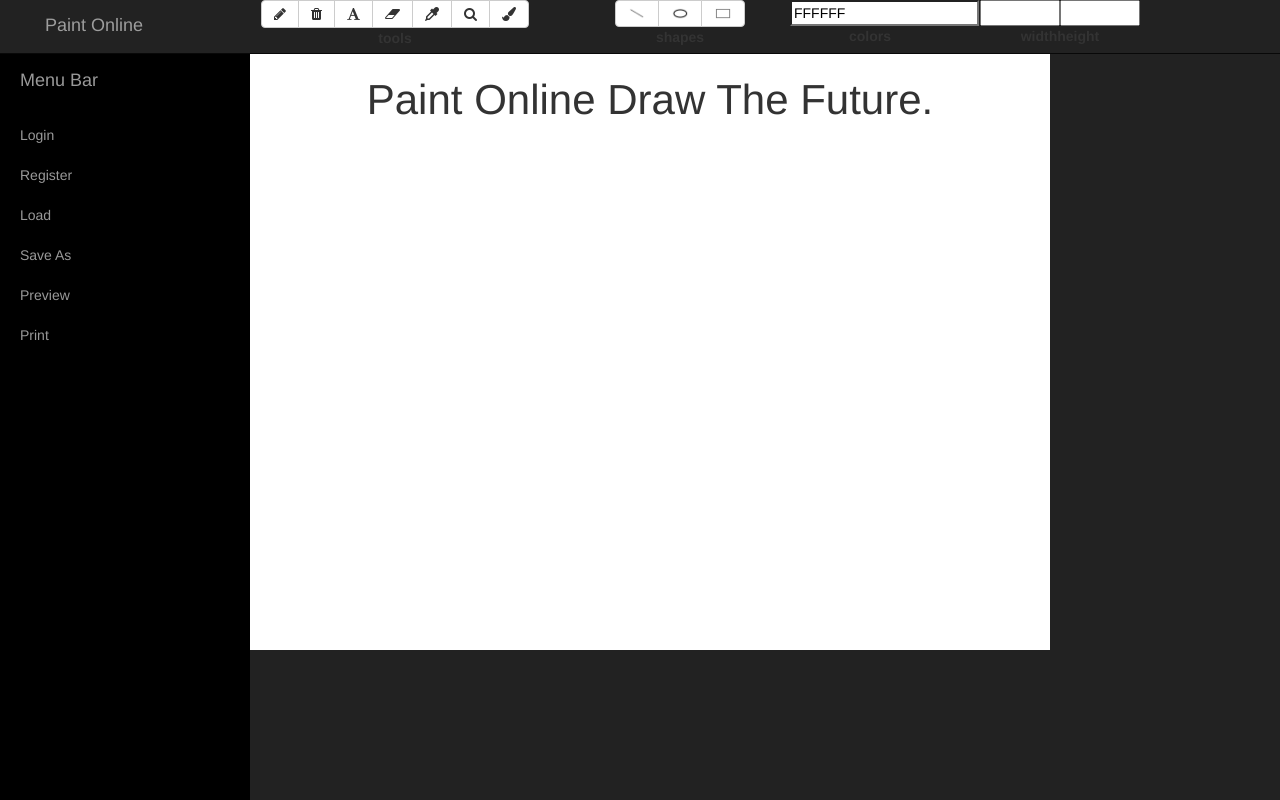
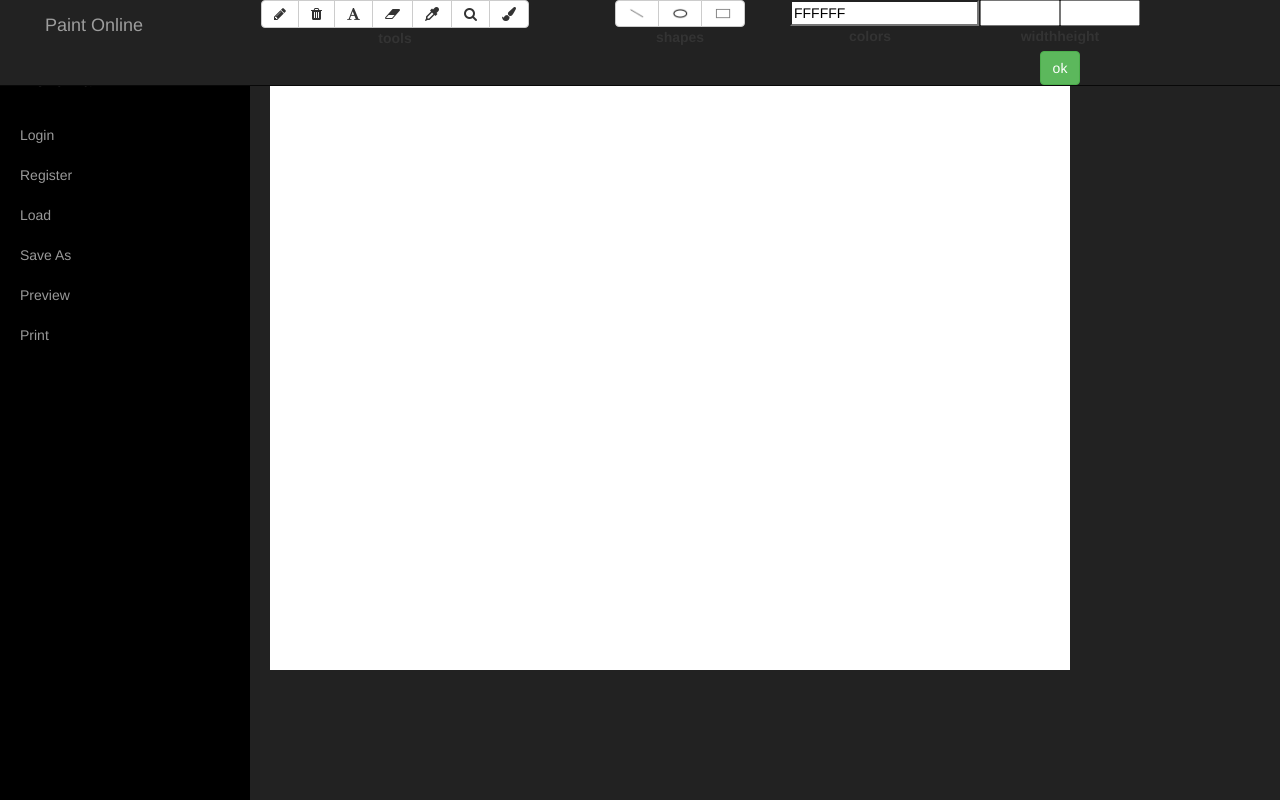
Before and after one commit to F0l2g3tm3n0t/WebProg, a plain HTML site: page paint.html in a window 1280 px wide. Drawn offline with Linux system fonts and the light colour scheme.

Commit message:
adapt window size

```diff
--- a/paint.html
+++ b/paint.html
@@ -72,8 +72,9 @@
 	                	</div>
 	                	<div class="col-xs-2">
 	                		<center>
-		                		<input style="width:50%"><span><input style="width:50%" /></span></input>
+		                		<input id="screen-width" style="width:50%"><span><input id="screen-height" style="width:50%" /></span></input>
 		                		<label>width</label><label>height</label>
+		                		<br><button class="btn btn-success" onclick="newPage()">ok</button>
 			                </center>
 	                	</div>
 	                </div>
@@ -108,11 +109,17 @@
 	        </div>
 	        <!-- /#sidebar-wrapper -->
 
+	        <!-- Script Change Page Size -->
+	        <script>
+                function newPage() {
+                    document.getElementById("paintarea").style.width=document.getElementById("screen-width").value;
+                    document.getElementById("paintarea").style.height=document.getElementById("screen-height").value;
+                }
+            </script>
+
 	        <!-- Page Content -->
-	        <div id="page-content-wrapper" style="background-color: white; height: 600px; width: 800;">
-	            <div class="container-fluid" align="center" style="font-size:3em;">
-	                Paint Online Draw The Future.
-	            </div>
+	        <div id="page-content-wrapper" >
+	        	<div id="paintarea" style="background-color: white; height: 600px; width: 800;">
 	        </div>
 	        <!-- /#page-content-wrapper -->
 
```
